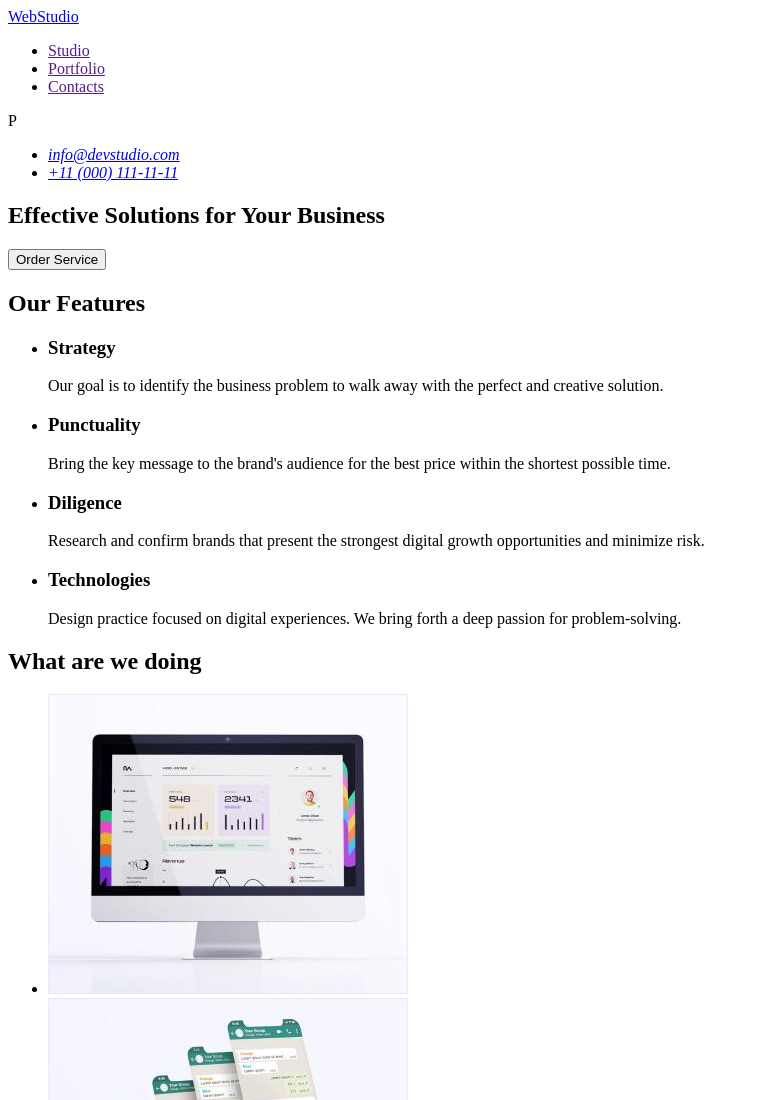
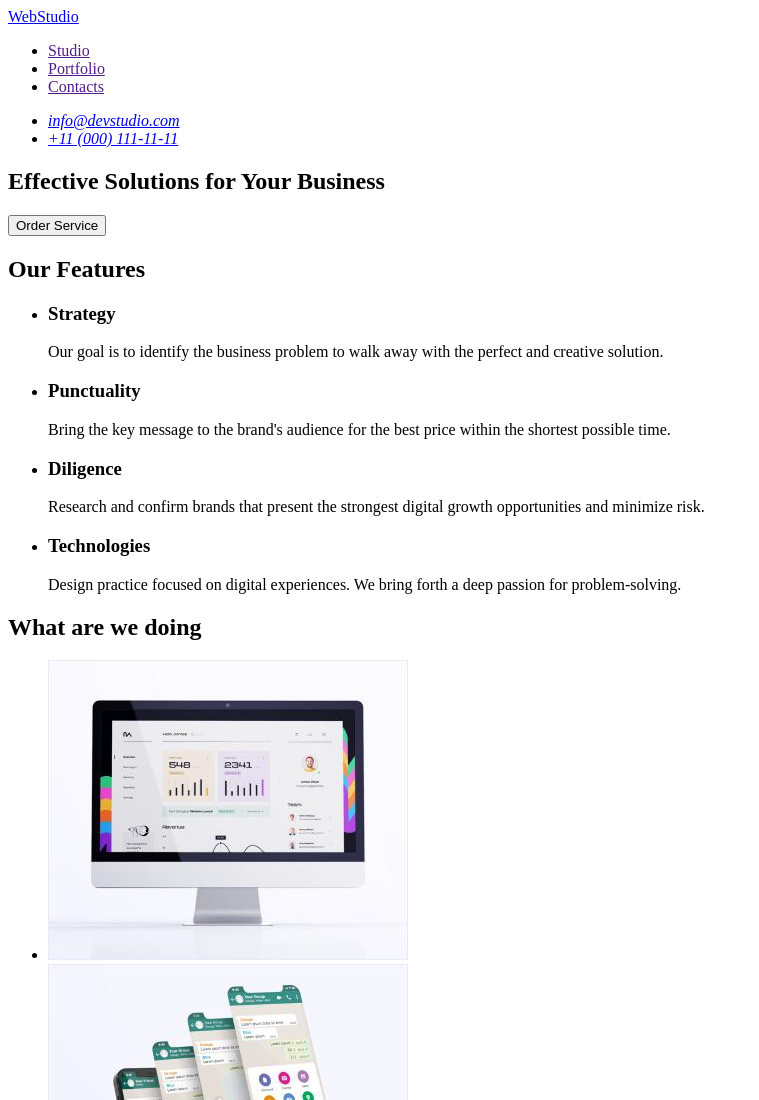
Before and after one commit to ValentynVi/goit-markup-hw-01, a plain HTML site: page index.html in a window 1280 px wide. Shown: the top 1100 px of the page, without its empty margins (0-759 px from the left). Drawn offline with Linux system fonts and the light colour scheme.

Commit message:
update index

```diff
--- a/index.html
+++ b/index.html
@@ -19,7 +19,7 @@
           <li><a href="">Contacts</a></li>
         </ul>
       </nav>
-      P
+
       <!-- Address -->
       <address>
         <ul>
```
